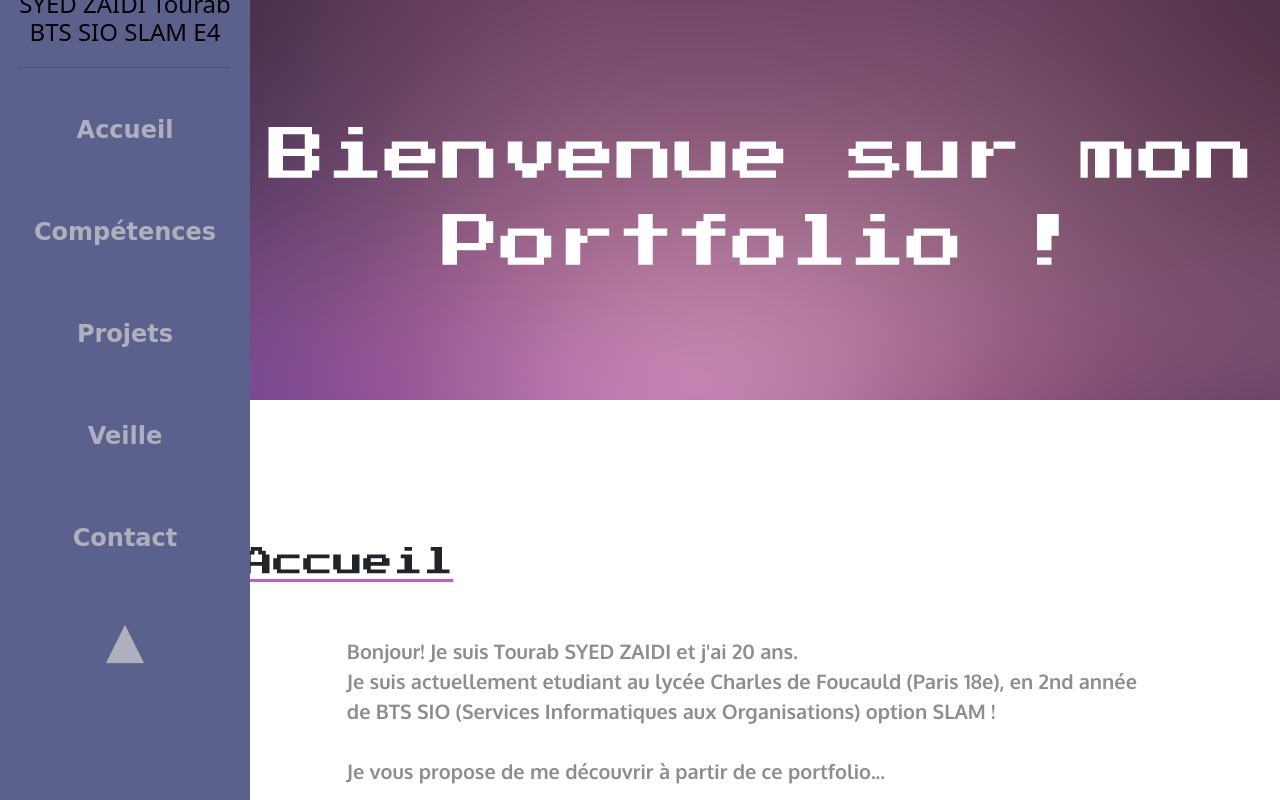
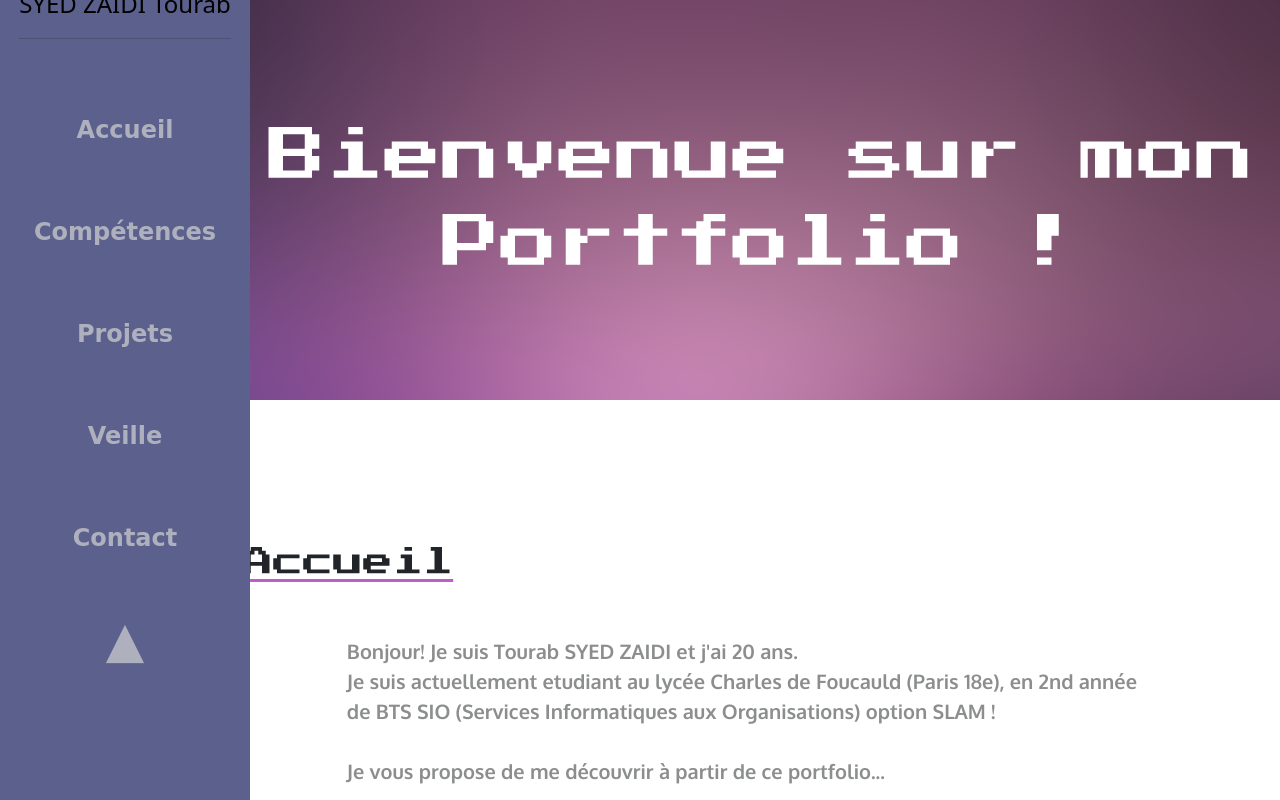
Before and after one commit to tsysy93/portfolio, a plain HTML site: page index.html in a window 1280 px wide. Shown: the top 800 px of the page. Drawn offline with nearby package versions, Linux system fonts and the light colour scheme.

Commit message:
Update index.html

```diff
--- a/index.html
+++ b/index.html
@@ -19,7 +19,7 @@
 
     <div class="sidebar" id="sidebar">
         <div class="inner-bar">
-            <h1>SYED ZAIDI Tourab <br>BTS SIO SLAM E4</h1>
+            <h1>SYED ZAIDI Tourab </h1>
 
 
 
```
